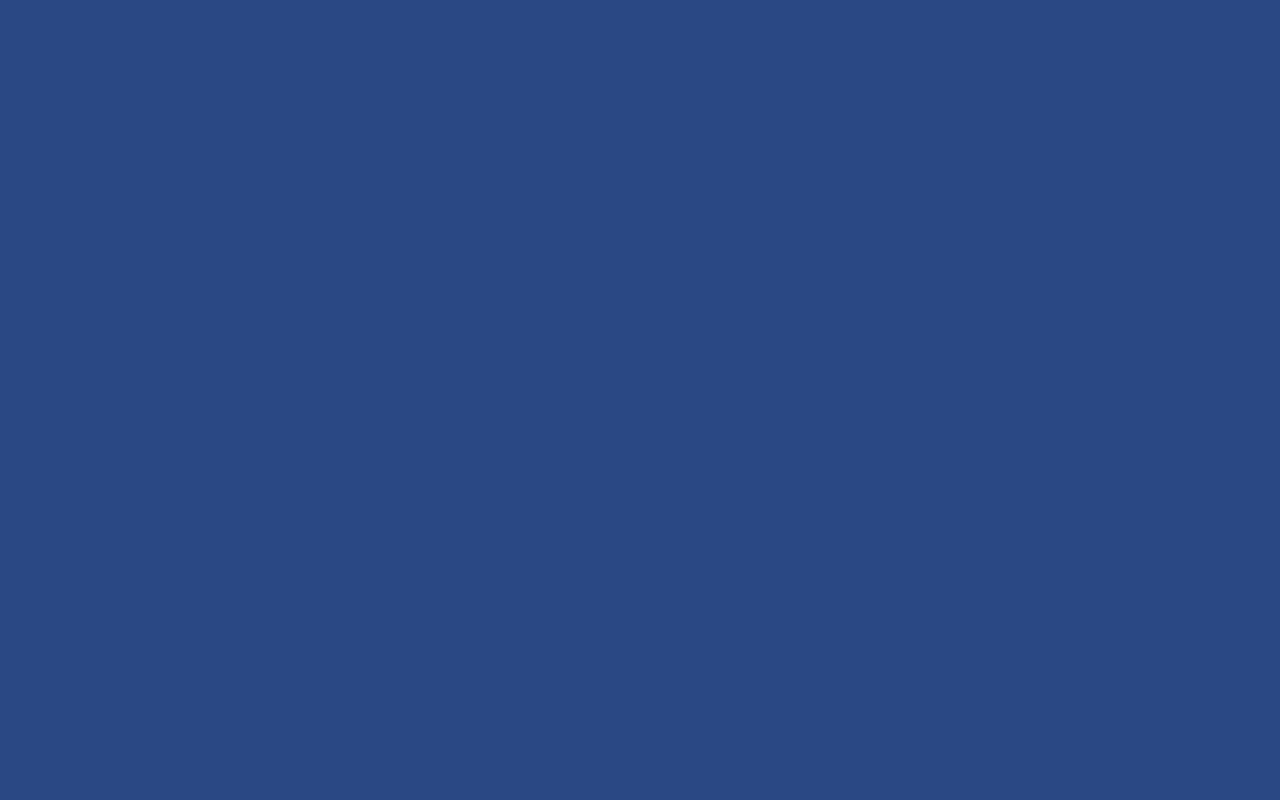
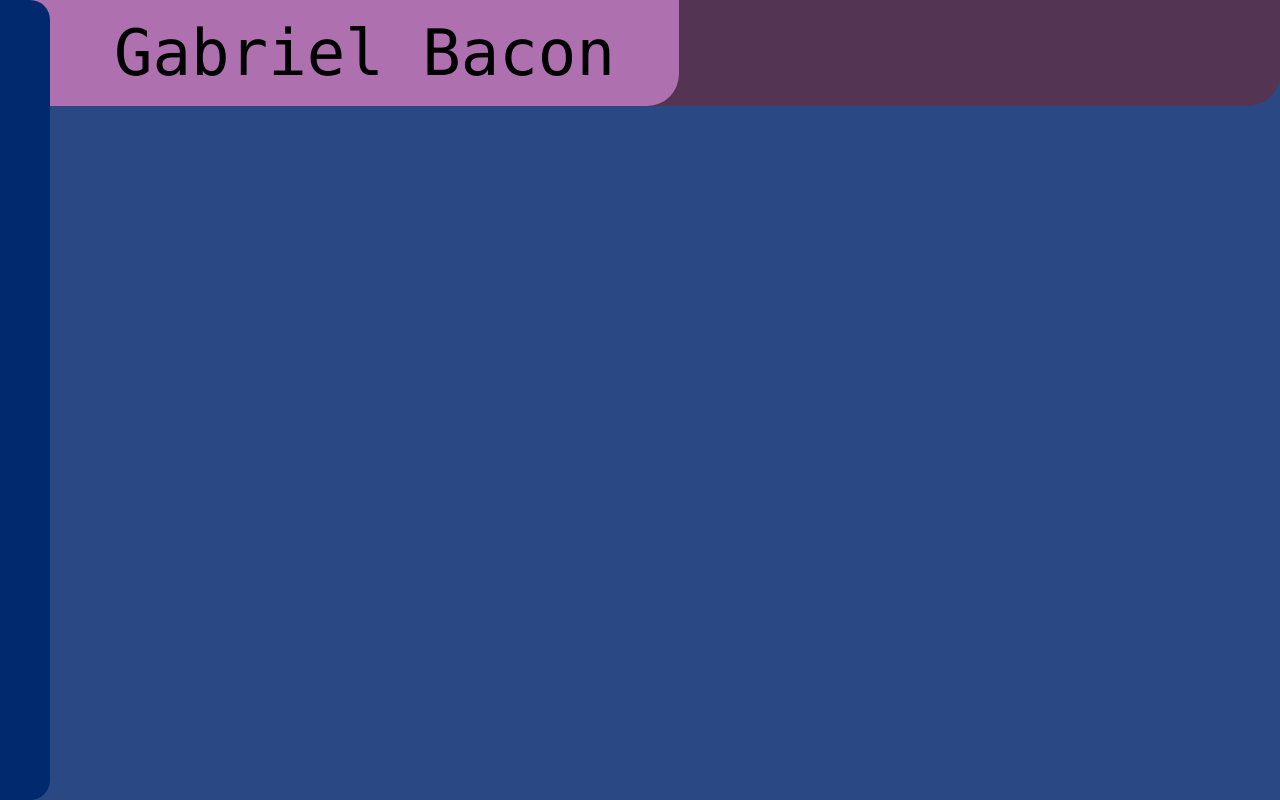
Before and after one commit to TurkeuBacon/PortfolioWebpage, a website built with Vite: page index.html in a window 1280 px wide. Built offline with nearby package versions, Linux system fonts and the light colour scheme.

Commit message:
Setting up the webage

```diff
--- a/index.html
+++ b/index.html
@@ -8,12 +8,22 @@
     <link rel="icon" type="image/x-icon" href="./assets/images/favicon.ico">
 </head>
 <body>
-    <script type="module">
-    import $ from 'jquery';
-    $(function(){
-        console.log(location);
-        $("#includedContent").load("pages/projects.html");
-    });
-    </script>
+    <div class="sidenavwrapper">
+        <div class="sidenav">
+            <a href="#projects">Projects</a>
+            <a href="#about">About</a>
+            <a href="#contact">Contact</a>
+        </div>
+        <div class="sidenavtab"></div>
+    </div>
+    <div class="top-bar">
+        <div class="name-title">
+            Gabriel Bacon
+        </div>
+    </div>
+    <script type="module" src="./src/main.ts"></script>
+    <div>
+
+    </div>
 </body>
 </html>
--- a/style.css
+++ b/style.css
@@ -13,13 +13,15 @@ html {
     position: fixed;
     border-radius: 0px 20px 20px 0px;
     top: 0px;
-    left: 250px;
+    left: 0px;
+    z-index: inherit;
     background-color: #002a6d;
     float: inline-start;
 }
 
 .sidenavwrapper {
     height: 100%;
+    z-index: 10;
 }
 
 .sidenav {
@@ -27,9 +29,9 @@ html {
     height: 100%;
     position: fixed;
     padding-top: 32px;
-    z-index: 1;
+    z-index: inherit;
     top: 0px;
-    left: 0px;
+    left: -250px;
     overflow-x: hidden;
     background-color: #1965df;
 }
@@ -56,3 +58,26 @@ html {
     background-color: #1b839e;
     color: white;
 }
+
+.top-bar {
+    position: fixed;
+    top: 0px;
+    left: 0px;
+    width: 100%;
+    border-radius: 0px 0px 32px 0px;
+    background-color: rgb(83, 52, 83);
+    /* border-bottom: #000000 4px solid;
+    border-right: #000000 4px solid; */
+}
+
+.name-title {
+    font-size: 64px;
+    font-style: normal;
+    width: fit-content;
+    background-color: rgb(175, 112, 175);
+    border-radius: 0px 0px 32px 0px;
+    padding: 16px 64px 16px 114px;
+    /* border-bottom: #000000 4px solid;
+    border-right: #000000 4px solid; */
+    z-index: 1;
+}
```
